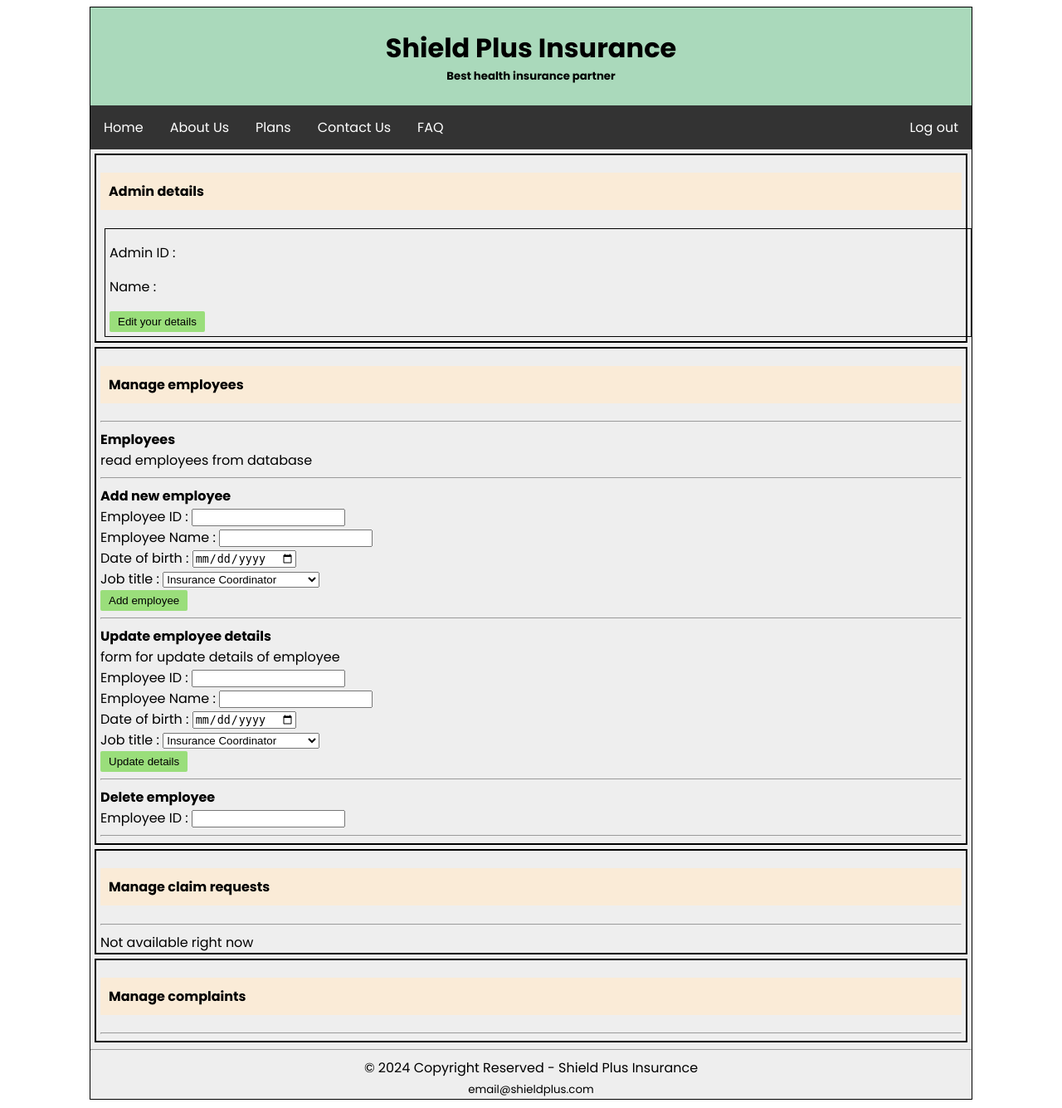
After one commit to pavanuthsara/myweb7, a PHP site: page /admin.php in a window 1280 px wide. The commit adds this page. Shown: the whole page at 83% size. Run offline with PHP 8.4, Linux system fonts and the light colour scheme.

Commit message:
create admin page and some updates of sign up page

```diff
--- /dev/null
+++ b/admin.php
@@ -0,0 +1,156 @@
+<!DOCTYPE html>
+<html>
+<head>
+	<meta charset="utf-8">
+	<meta name="viewport" content="width=device-width, initial-scale=1">
+	<title>User - Shield Plus</title>
+	<link rel="stylesheet" type="text/css" href="./css/admin.css">
+</head>
+
+<body>
+	<div class="main-container">
+		<div class="head">
+			<br>
+			<h1>Shield Plus Insurance</h1>
+			<h5>Best health insurance partner</h5> <br>
+		</div>
+
+		<ul class="nav1">
+			<li class="nav1"><a href="home.php">Home</a></li>
+			<li class="nav1"><a href="about-us.php">About Us</a></li>
+			<li class="nav1"><a href="plans.php">Plans</a></li>
+			<li class="nav1"><a href="contact-us.php">Contact Us</a></li>
+			<li class="nav1"><a href="">FAQ</a></li>
+			<li class="nav2"><a href="home.php">Log out</a></li> <!-- redirect to home page after log out -->
+
+		</ul>
+
+
+		<div class="admin-details details">
+            <h4 class="title">Admin details</h4>
+			<div class="user-details-content">
+				<p>Admin ID : </p>
+				<p>Name : </p>
+				<button class="button-green">Edit your details</button>
+			</div>
+
+		</div>
+
+		<div class="manage-employee details">
+			<h4 class="title">Manage employees</h4>
+			<hr>
+
+            <div class="view-employee">
+            <div><b>Employees</b></div>
+                read employees from database
+                <hr>
+            </div>
+
+            <div class="add-employee">
+                <div><b>Add new employee</b></div>
+                <form action="" method="">
+                    <div>
+                    <label for="employeeId">Employee ID : </label>
+                    <input type="text" name="employeeId">
+                    </div>
+
+                    <div>
+                    <label for="employeeName">Employee Name : </label>
+                    <input type="text" name="employeeName">
+                    </div>
+
+                    <div>
+                    <label for="dob">Date of birth : </label>
+                    <input type="date" for="dob">
+                    </div>
+
+                    <div>
+                    <label for="job-title">Job title : </label>
+                    <select name="job-title" id="job-title">
+                        <option value="insurance-coordinator">Insurance Coordinator</option>
+                        <option value="human-resources-manager">Human Resources Manager</option>
+                        <option value="claim-processor">Claim Processor</option>
+                        <option value="finance-manager">Finance Manager</option>
+                        <option value="healthcare-navigator">Healthcare Navigator</option>
+                        <option value="data-analyst">Data Analyst</option>
+                        <option value="it-specialist">IT specialist</option>
+                    </select>
+                    </div>
+
+                </form>
+                <button class="button-green">Add employee</button>
+                <hr>
+            </div>
+
+            <div class="update-employee">
+                <div><b>Update employee details</b></div>
+                form for update details of employee
+                <form action="" method="">
+                    <div>
+                    <label for="employeeId">Employee ID : </label>
+                    <input type="text" name="employeeId">
+                    </div>
+
+                    <div>
+                    <label for="employeeName">Employee Name : </label>
+                    <input type="text" name="employeeName">
+                    </div>
+
+                    <div>
+                    <label for="dob">Date of birth : </label>
+                    <input type="date" for="dob">
+                    </div>
+
+                    <div>
+                    <label for="job-title">Job title : </label>
+                    <select name="job-title" id="job-title">
+                        <option value="insurance-coordinator">Insurance Coordinator</option>
+                        <option value="human-resources-manager">Human Resources Manager</option>
+                        <option value="claim-processor">Claim Processor</option>
+                        <option value="finance-manager">Finance Manager</option>
+                        <option value="healthcare-navigator">Healthcare Navigator</option>
+                        <option value="data-analyst">Data Analyst</option>
+                        <option value="it-specialist">IT specialist</option>
+                    </select>
+                    </div>
+
+                </form>
+                <button class="button-green">Update details</button>
+                <hr>
+            </div>
+
+            <div class="delete-employee">
+                <div><b>Delete employee </b></div>
+                <div>
+                <label for="employeeId">Employee ID : </label>
+                <input type="text" name="employeeId">
+                </div>
+                <hr>
+            </div>
+
+		</div>
+
+		<div class="manage-claim-request details">
+			<h4 class="title">Manage claim requests</h4>
+			<hr>
+			Not available right now
+		</div>
+
+		<div class="manage-complaints details">
+			<h4 class="title">Manage complaints</h4>
+			<hr>
+		</div>
+
+		<!--
+        <footer>
+	        <hr>
+	        &copy; 2024 Copyright Reserved - Shield Plus Insurance <br>
+	        <small>email@shieldplus.com</small>
+        </footer>
+    	-->
+
+        <?php require_once('inc/footer.php') ?>
+	</div>
+
+</body>
+</html>
--- /dev/null
+++ b/css/admin.css
@@ -0,0 +1,99 @@
+@import url('https://fonts.googleapis.com/css2?family=Poppins:ital,wght@0,100;0,200;0,300;0,400;0,500;0,600;0,700;0,800;0,900;1,100;1,200;1,300;1,400;1,500;1,600;1,700;1,800;1,900&display=swap');
+
+.main-container{
+	font-family: 'poppins';
+	border: 1px solid black;
+	margin: 0px 100px 10px 100px;
+	background-color: #EEEEEE;
+}
+
+.head h1{
+	text-align: center;
+	margin-bottom: 0px;
+	margin-top: 0px;
+}
+
+.head h5{
+	margin-top: 0px;
+	margin-bottom: 0px;
+	text-align: center;
+}
+
+.head{
+	background-color: #AAD9BB;
+}
+
+ul{
+	list-style-type: none;
+	margin:auto;
+	padding: 0;
+	overflow: hidden;
+	background-color: #333;
+}
+
+li.nav1{
+	float: left;
+}
+
+li.nav2{
+	float: right;
+}
+
+li a{
+	display: block;
+	color: white;
+	text-align: center;
+	padding: 14px 16px;
+	text-decoration: none;
+}
+
+li a:hover:not(.active) {
+  background-color: #111;
+}
+
+.active {
+  background-color: #04AA6D;
+}
+
+.h3{
+	text-align: center;
+}
+
+
+.details{
+	border: 2px solid black;
+	padding-left: 5px;
+	padding-right: 5px;
+	margin: 5px;
+}
+
+.user-details{
+	display: flex;
+}
+
+.user-details-content{
+	border: 1px solid black;
+	margin: 5px;
+	width:100%;
+	padding-left:5px;
+	padding-bottom: 5px;
+}
+
+.button-green{
+	background-color: #9ADE7B;
+	border: none;
+	padding: 5px 10px;
+	text-align: center;
+	text-decoration: none;
+	curson:pointer;
+	border-radius: 2px;
+}
+
+footer, footer small{
+	text-align: center;
+}
+
+.title{
+	background-color: antiquewhite;
+	padding: 10px;
+}
--- a/css/sign-up.css
+++ b/css/sign-up.css
@@ -12,3 +12,7 @@
 	background-color: #EEEEEE;
 	border-radius: 10px;
 }
+
+p#message{
+	background-color: red;
+}
--- a/inc/connection.php
+++ b/inc/connection.php
@@ -11,6 +11,7 @@
 	if(mysqli_connect_errno()){
 		die('Database connection failed '. mysqli_connect_error());
 	} else {
+		//delete this after completing the website
 		echo "Connection successful.";
 	}
 
```
Also changed, not shown: javascript/sign-up.js (added, +11 -0 lines), process/sign-up-form-process.php (added, +19 -0 lines), sign-up-script.js (deleted, +0 -8 lines), sign-up.php (+40 -5 lines).
